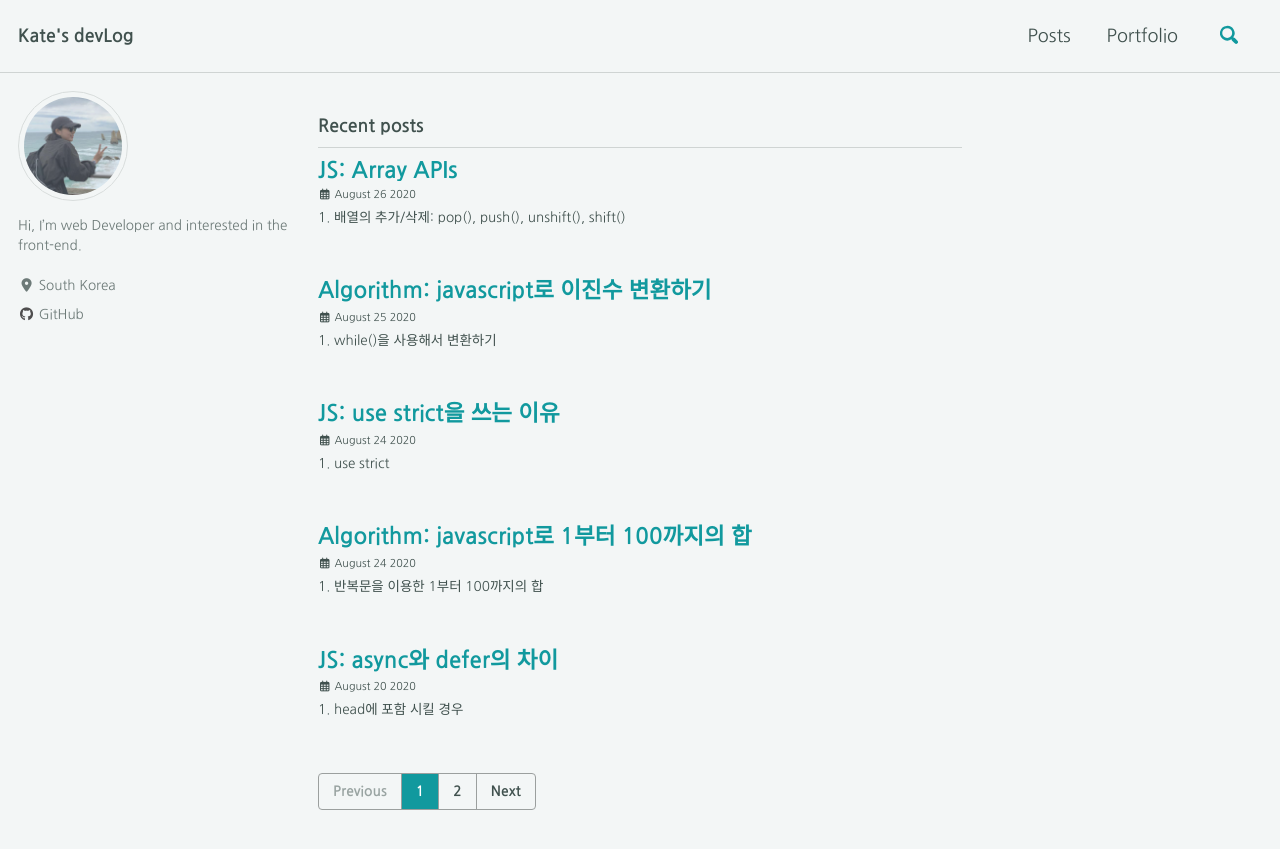
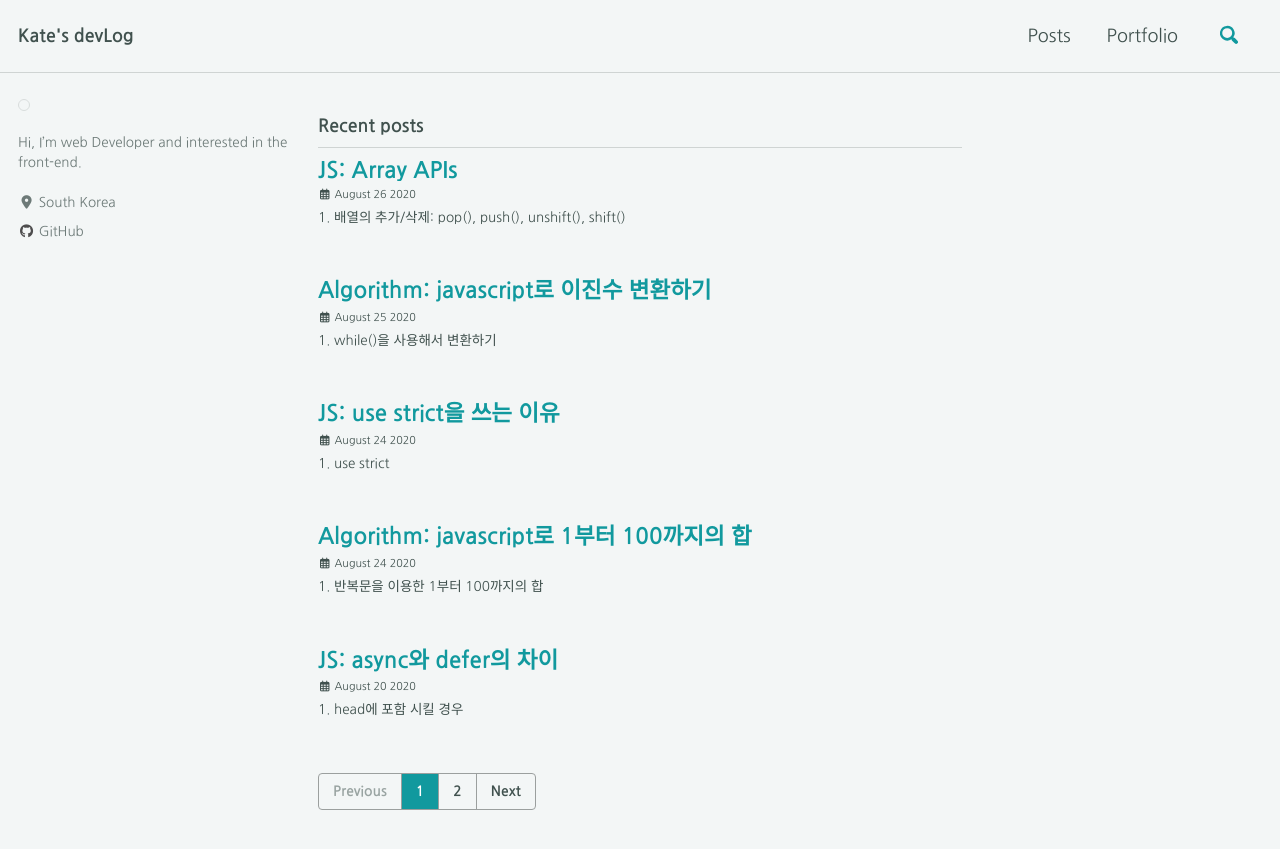
Before and after one commit to leesiyeon/codeFamerBlog, a Jekyll site: the page built from index.html, in a window 1280 px wide and 900 px high. Shown: the top 849 px of the window. Built offline with Jekyll 4.4.1, drawn with Linux system fonts in a browser that asks for light colours; cached includes are drawn as plain includes; nearby versions of some CDN libraries; the list of posts is cut into pages by our own code.

Commit message:
delete profile image

```diff
--- a/_config.yml
+++ b/_config.yml
@@ -97,7 +97,7 @@ analytics:
 # Site Author
 author:
   name: #"Kate"
-  avatar: "/assets/images/profile.jpeg"
+  avatar: ""
   bio: "Hi, I'm web Developer and interested in the front-end."
   location: "South Korea"
   links:
```
